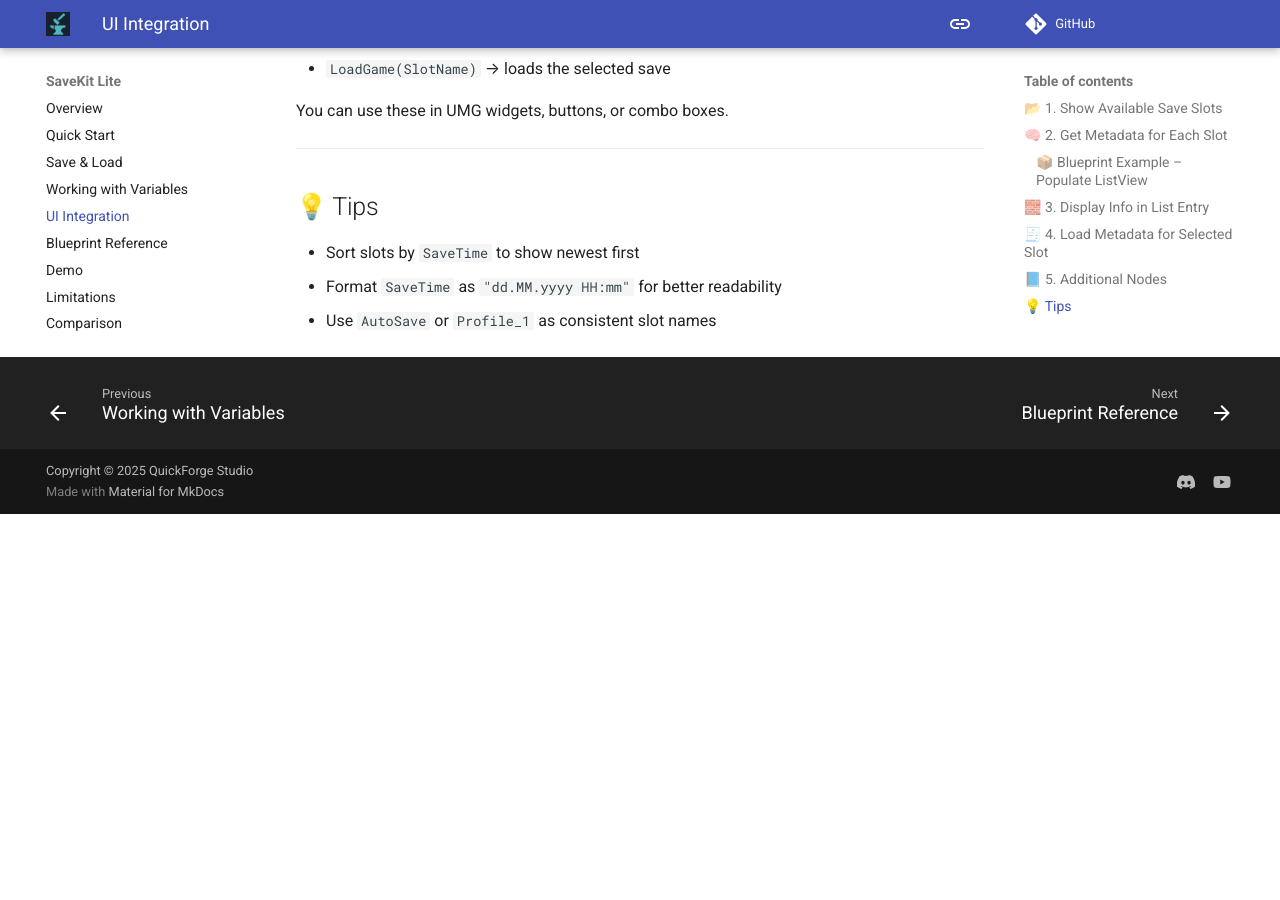
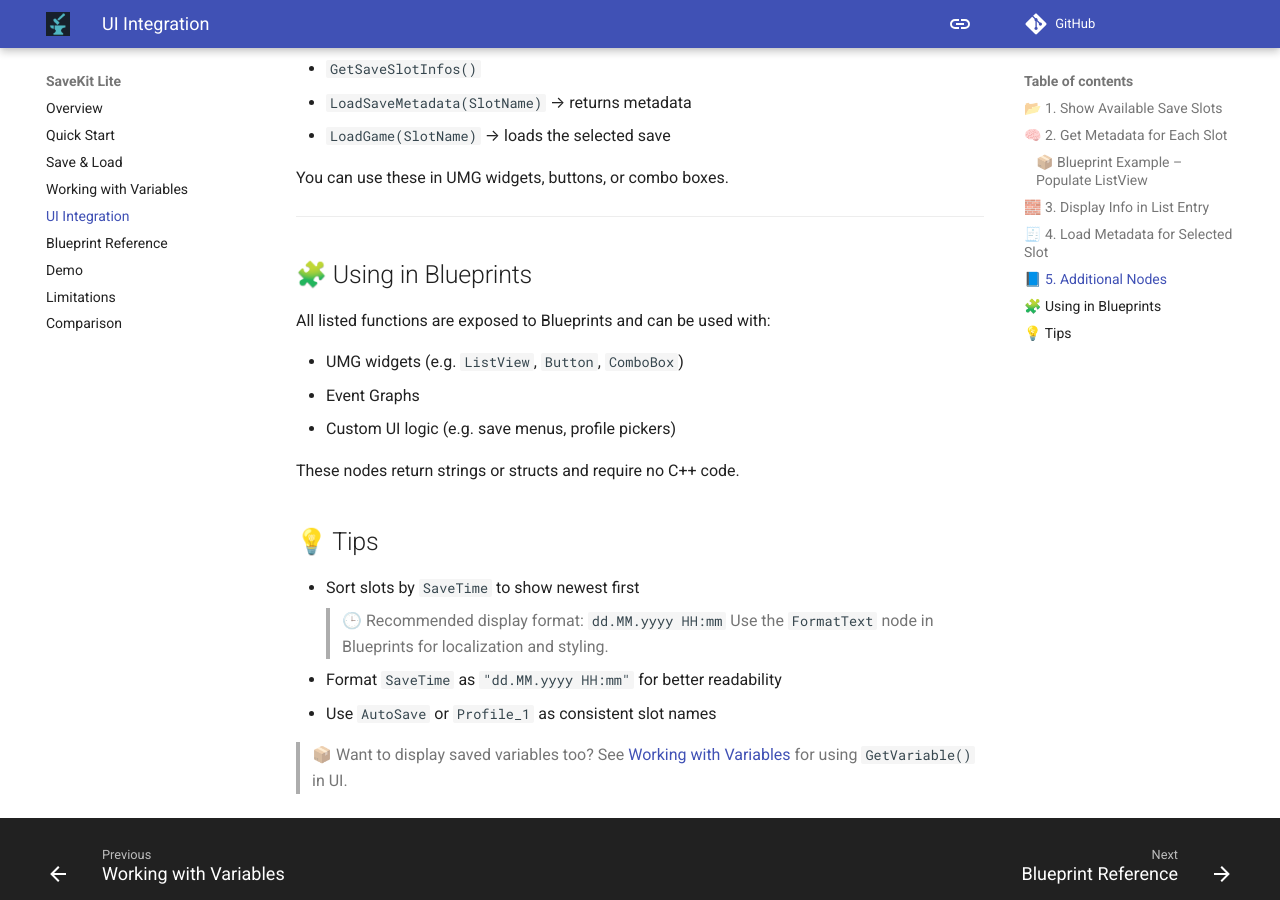
Before and after one commit to george-shilovsky/quickforge-docs, an MkDocs documentation site: the page built from docs/SaveKitLite/ui.md, in a window 1280 px wide and 900 px high, scrolled down 3145 px. Built offline with MkDocs 1.6.1 and Material for MkDocs 9.7.7, drawn with Linux system fonts in a browser that asks for light colours; comment, search, counter and statistics services are not loaded; before the commit the page ends 3659 px from its top, so only the background shows below that; some of the changed text lies outside the part shown.

Commit message:
Update ui.md

```diff
--- a/docs/SaveKitLite/ui.md
+++ b/docs/SaveKitLite/ui.md
@@ -62,6 +62,9 @@
 
 Each ListView item can use a `SaveSlotInfoObject` to display save name, time, and version.
 
+> ℹ️ `SaveSlotInfoObject` is a Blueprintable wrapper for slot metadata.
+You can create it in Blueprint or receive it from nodes like `LoadSaveMetadata`.
+
 Below is a full example that:
 
 - Displays the save slot name
@@ -106,8 +109,24 @@
 
 ---
 
+## 🧩 Using in Blueprints
+
+All listed functions are exposed to Blueprints and can be used with:
+
+- UMG widgets (e.g. `ListView`, `Button`, `ComboBox`)
+- Event Graphs
+- Custom UI logic (e.g. save menus, profile pickers)
+
+These nodes return strings or structs and require no C++ code.
+
 ## 💡 Tips
 
 - Sort slots by `SaveTime` to show newest first
+> 🕒 Recommended display format: `dd.MM.yyyy HH:mm`
+> Use the `FormatText` node in Blueprints for localization and styling.
 - Format `SaveTime` as ``"dd.MM.yyyy HH:mm"`` for better readability
 - Use ``AutoSave`` or ``Profile_1`` as consistent slot names
+
+
+> 📦 Want to display saved variables too?
+> See [Working with Variables](variables.md) for using `GetVariable()` in UI.
```
